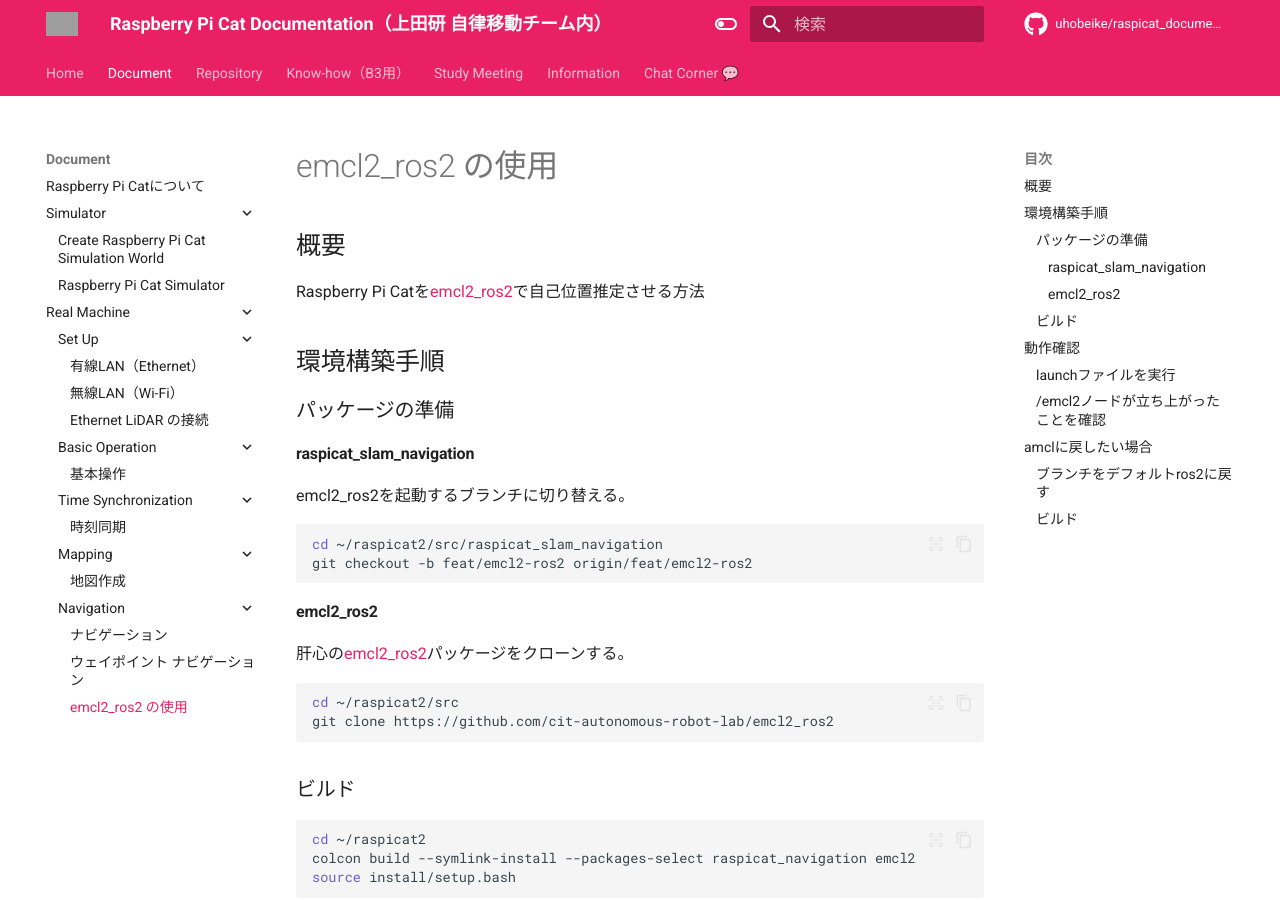
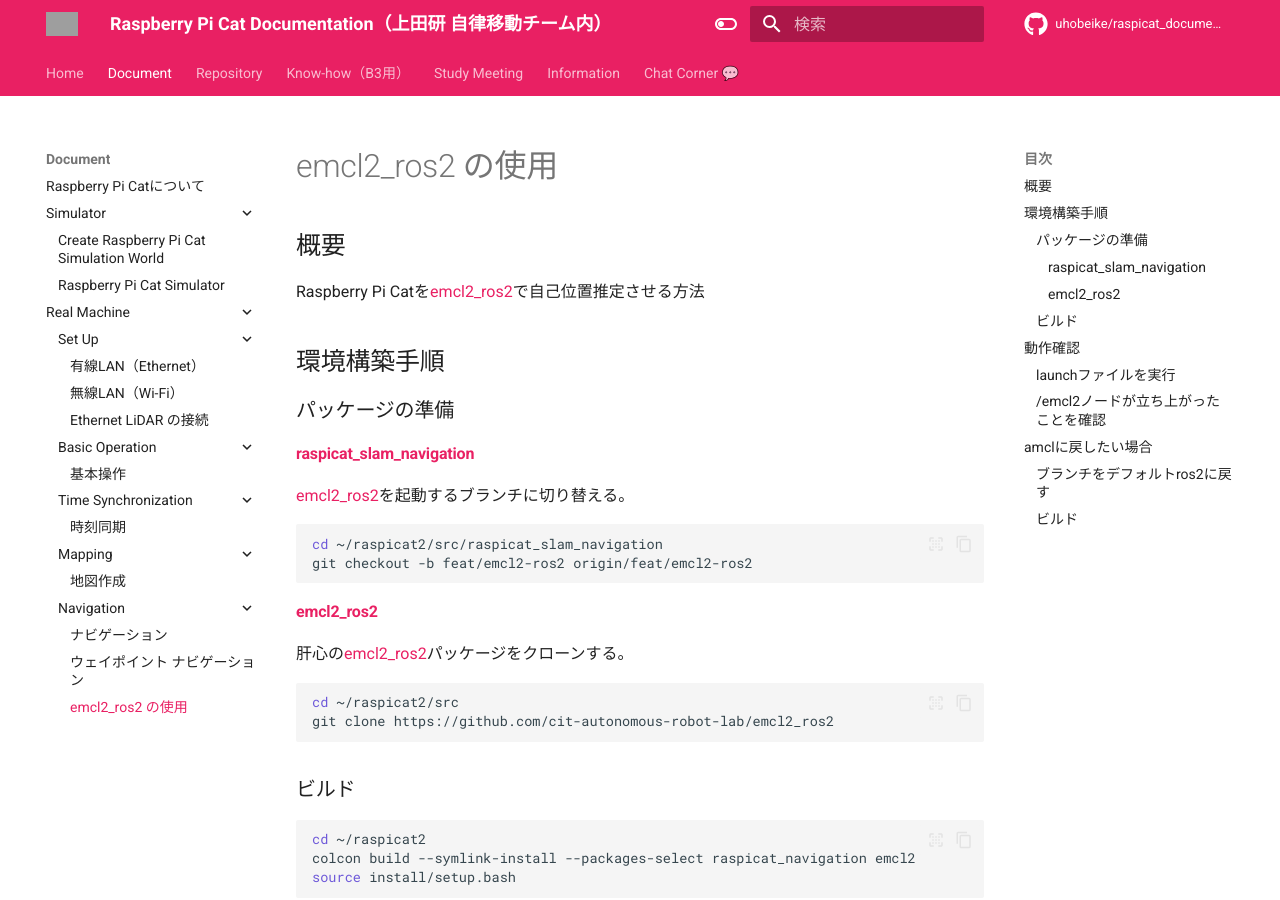
Before and after one commit to CIT-Autonomous-Robot-Lab/raspicat_documentation, an MkDocs documentation site: the page built from docs/document/real_machine/navigation/emcl2_ros2.md, in a window 1280 px wide and 900 px high. Built offline with MkDocs 1.6.1 and Material for MkDocs 9.7.7, drawn with Linux system fonts in a browser that asks for light colours; comment, search, counter and statistics services are not loaded; some of the changed lines change nothing that is shown; grey boxes are pictures that could not be loaded.

Commit message:
ハイパーリンクの追加

````diff
--- a/docs/document/real_machine/navigation/emcl2_ros2.md
+++ b/docs/document/real_machine/navigation/emcl2_ros2.md
@@ -3,13 +3,13 @@
 
 ## 環境構築手順
 ### パッケージの準備
-#### raspicat_slam_navigation
-emcl2_ros2を起動するブランチに切り替える。
+#### [raspicat_slam_navigation](https://github.com/cit-autonomous-robot-lab/raspicat_slam_navigation)
+[emcl2_ros2](https://github.com/cit-autonomous-robot-lab/raspicat_slam_navigation)を起動するブランチに切り替える。
 ``` bash
 cd ~/raspicat2/src/raspicat_slam_navigation
 git checkout -b feat/emcl2-ros2 origin/feat/emcl2-ros2
 ```
-#### emcl2_ros2
+#### [emcl2_ros2](https://github.com/cit-autonomous-robot-lab/emcl2_ros2)
 肝心の[emcl2_ros2](https://github.com/cit-autonomous-robot-lab/emcl2_ros2)パッケージをクローンする。
 ``` bash
 cd ~/raspicat2/src
````
